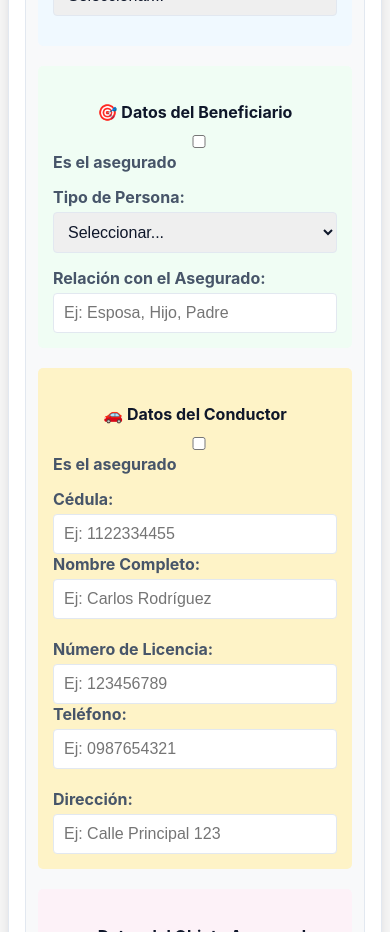
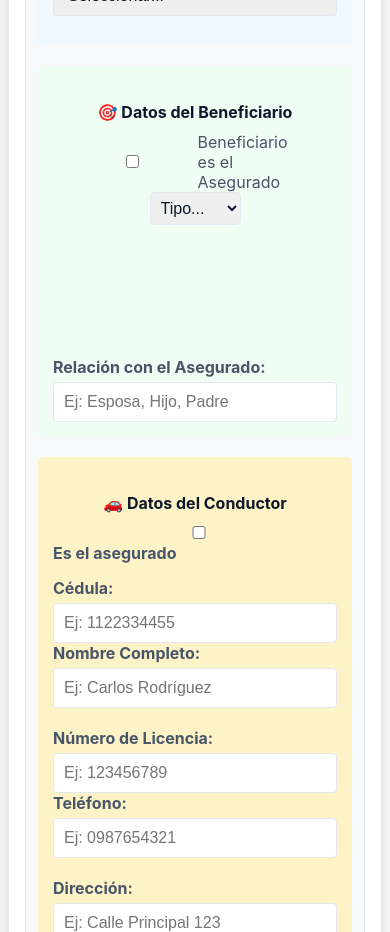
Before and after one commit to ginaproanio/Siniestros, a React (Create React App) app in the folder frontend/: page / in a window 390 px wide. Shown: the part 2400-3332 px from the top of the page. Built offline with nearby package versions, Linux system fonts and the light colour scheme; no server answers.

Commit message:
Fix form layout: Improve field distribution and compact design - better spacing, clearer labels, responsive selects

```diff
--- a/frontend/src/components/SiniestroForm.tsx
+++ b/frontend/src/components/SiniestroForm.tsx
@@ -614,8 +614,10 @@ const SiniestroForm: React.FC = () => {
           <div style={{ marginBottom: "20px", padding: "15px", backgroundColor: "#f0fdf4", borderRadius: "5px" }}>
             <h4 style={{ color: "#0f172a", marginBottom: "10px" }}>🎯 Datos del Beneficiario</h4>
 
-            <div className="form-group" style={{ marginBottom: "15px" }}>
-              <label>
+            {/* Checkbox compacto */}
+            <div className="form-row" style={{ marginBottom: "15px", alignItems: "center" }}>
+              <div className="form-group" style={{ flex: "0 0 auto", marginRight: "15px" }}>
+                <label style={{ display: "flex", alignItems: "center", fontWeight: "normal", margin: 0 }}>
                   <input
                     type="checkbox"
                     checked={formData.beneficiario?.es_asegurado || false}
@@ -635,31 +637,34 @@ const SiniestroForm: React.FC = () => {
                         }
                       }));
                     }}
-                />
-                Es el asegurado
+                    style={{ marginRight: "5px" }}
+                  />
+                  Beneficiario es el Asegurado
                 </label>
+              </div>
+              {!formData.beneficiario?.es_asegurado && (
+                <div className="form-group" style={{ flex: "0 0 150px", margin: 0 }}>
+                  <select
+                    value={formData.beneficiario?.tipo || ""}
+                    onChange={(e) => {
+                      const value = e.target.value;
+                      setFormData((prev) => ({
+                        ...prev,
+                        beneficiario: { ...prev.beneficiario, tipo: value }
+                      }));
+                    }}
+                    style={{ width: "100%", padding: "6px" }}
+                  >
+                    <option value="">Tipo...</option>
+                    <option value="natural">Natural</option>
+                    <option value="juridica">Jurídica</option>
+                  </select>
+                </div>
+              )}
             </div>
 
             {!formData.beneficiario?.es_asegurado && (
               <>
-                <div className="form-group" style={{ marginBottom: "15px" }}>
-                  <label>Tipo de Persona:</label>
-                  <select
-                    value={formData.beneficiario?.tipo || ""}
-                    onChange={(e) => {
-                      const value = e.target.value;
-                      setFormData((prev) => ({
-                        ...prev,
-                        beneficiario: { ...prev.beneficiario, tipo: value }
-                      }));
-                    }}
-                  >
-                    <option value="">Seleccionar...</option>
-                    <option value="natural">Persona Natural</option>
-                    <option value="juridica">Persona Jurídica</option>
-                  </select>
-                </div>
-
                 {formData.beneficiario?.tipo === "natural" && (
                   <>
                     <div className="form-row">
```
Lines whose indentation alone changed are shown as unchanged.
